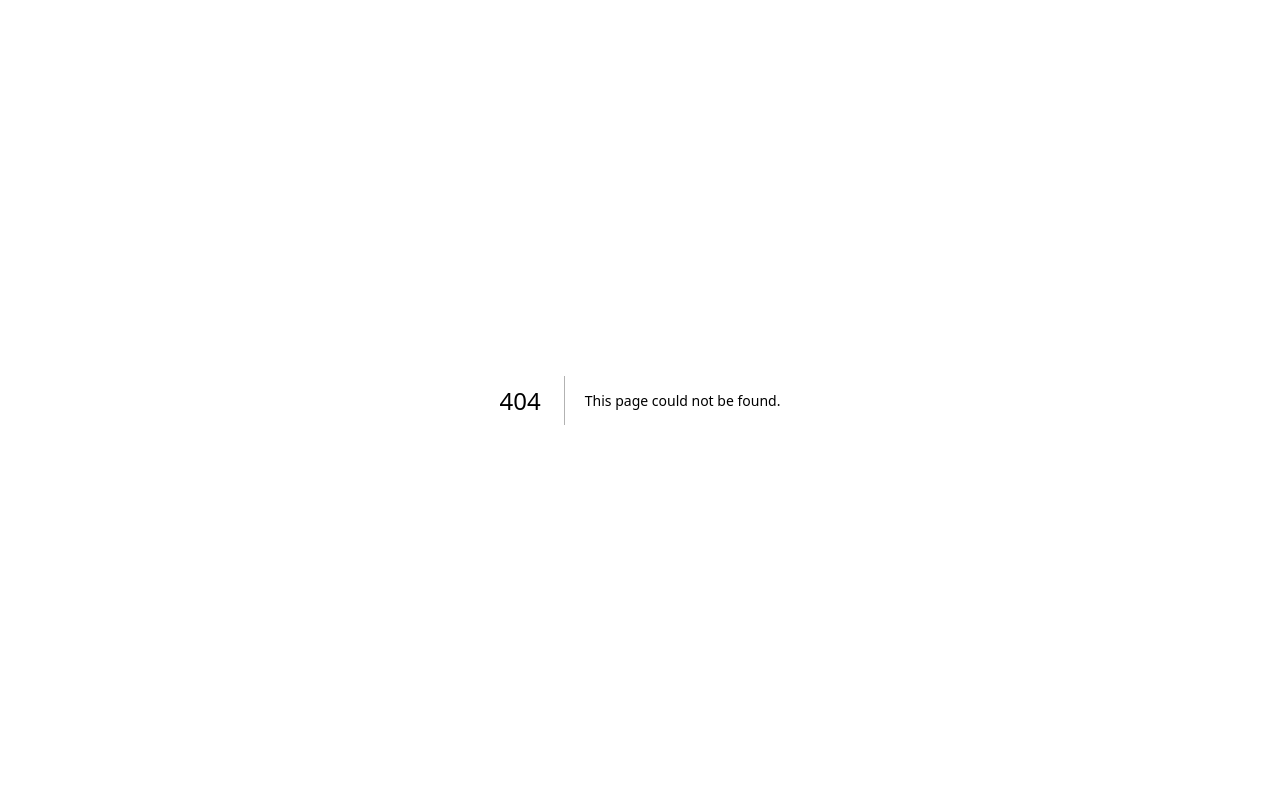
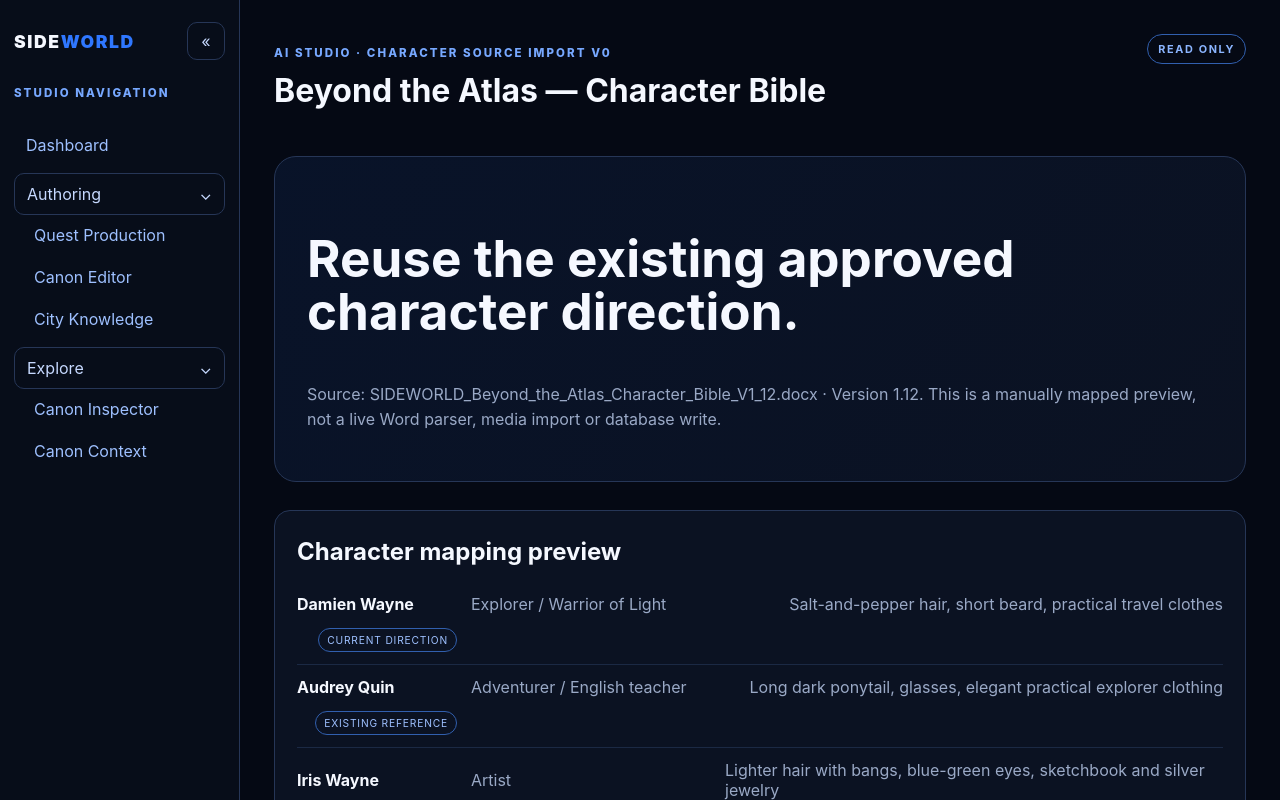
Before and after one commit to outland-compass/outland, a Next.js app in the folder apps/sideworld-studio/web/: page /studio/characters in a window 1280 px wide. Before the commit this address had no page. Shown: the top 800 px of the page. Built offline with nearby package versions, Linux system fonts and the light colour scheme.

Commit message:
feat(studio): add read-only Beyond the Atlas Character Bible source preview

```diff
--- /dev/null
+++ b/apps/sideworld-studio/web/app/studio/characters/page.tsx
@@ -0,0 +1,23 @@
+import Link from 'next/link';
+import { beyondAtlasCharacterImportPreviewV1 as preview } from '@/lib/studio/beyond-atlas-character-preview';
+
+export default function CharacterSourcePreviewPage() {
+  return <main className="work">
+    <header><div><p className="eyebrow">AI Studio · Character source import V0</p><h1>Beyond the Atlas — Character Bible</h1></div><b>READ ONLY</b></header>
+    <article className="hero"><h2>Reuse the existing approved character direction.</h2>
+      <p className="muted">Source: {preview.source} · Version {preview.sourceVersion}. This is a manually mapped preview, not a live Word parser, media import or database write.</p>
+    </article>
+    <section className="inspector-stack">
+      <article className="panel"><h2>Character mapping preview</h2>
+        {preview.characters.map(character => <div className="row" key={character.slug}>
+          <strong>{character.name}</strong><span>{character.role}</span><span>{character.visual}</span><span className="status">{character.visualStatus.replaceAll('_', ' ')}</span>
+        </div>)}
+      </article>
+      <article className="panel"><h2>Import blockers</h2>
+        {preview.warnings.map(warning => <p key={warning} className="muted">{warning}</p>)}
+        <p className="muted">Existing franchise/character IDs, images, permissions and approvals must be reconciled before import. Published quests will pin immutable visual versions.</p>
+      </article>
+    </section>
+    <Link className="button secondaryButton" href="/studio">Back to Studio</Link>
+  </main>;
+}
```
